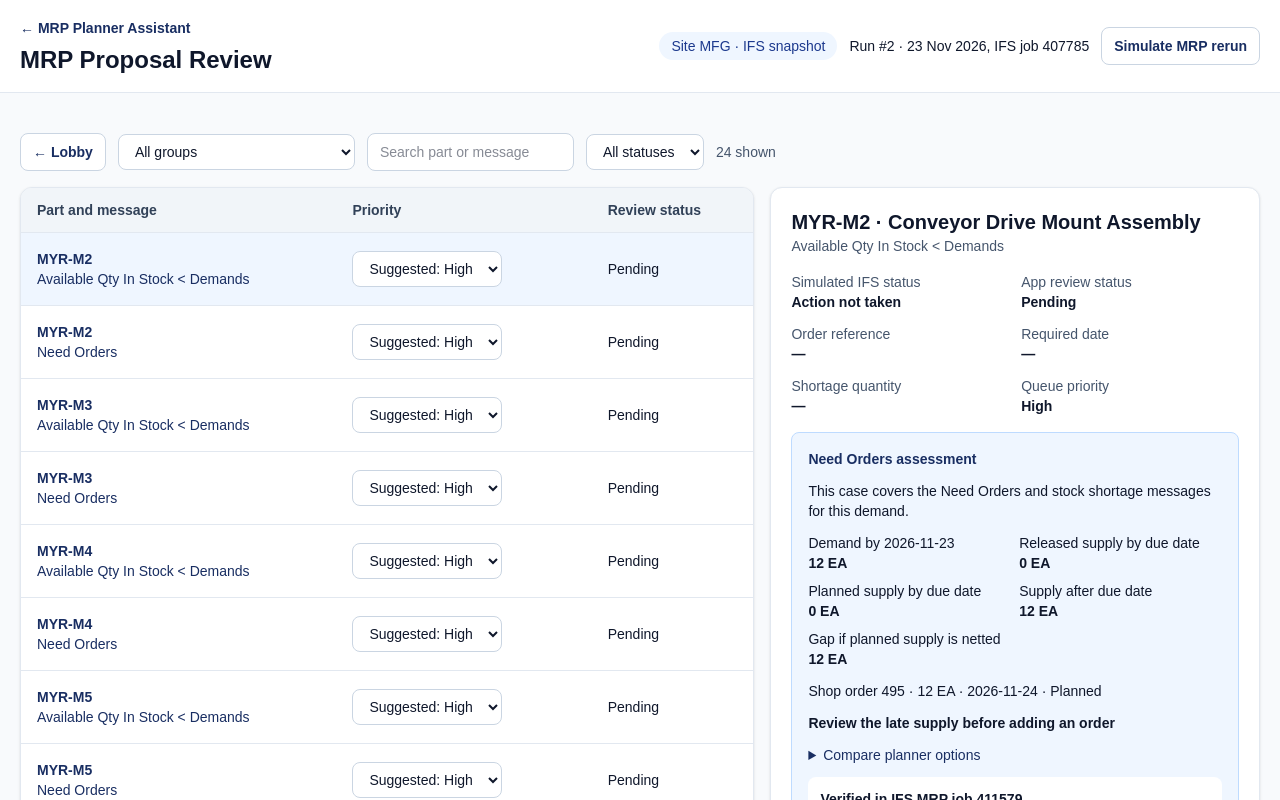
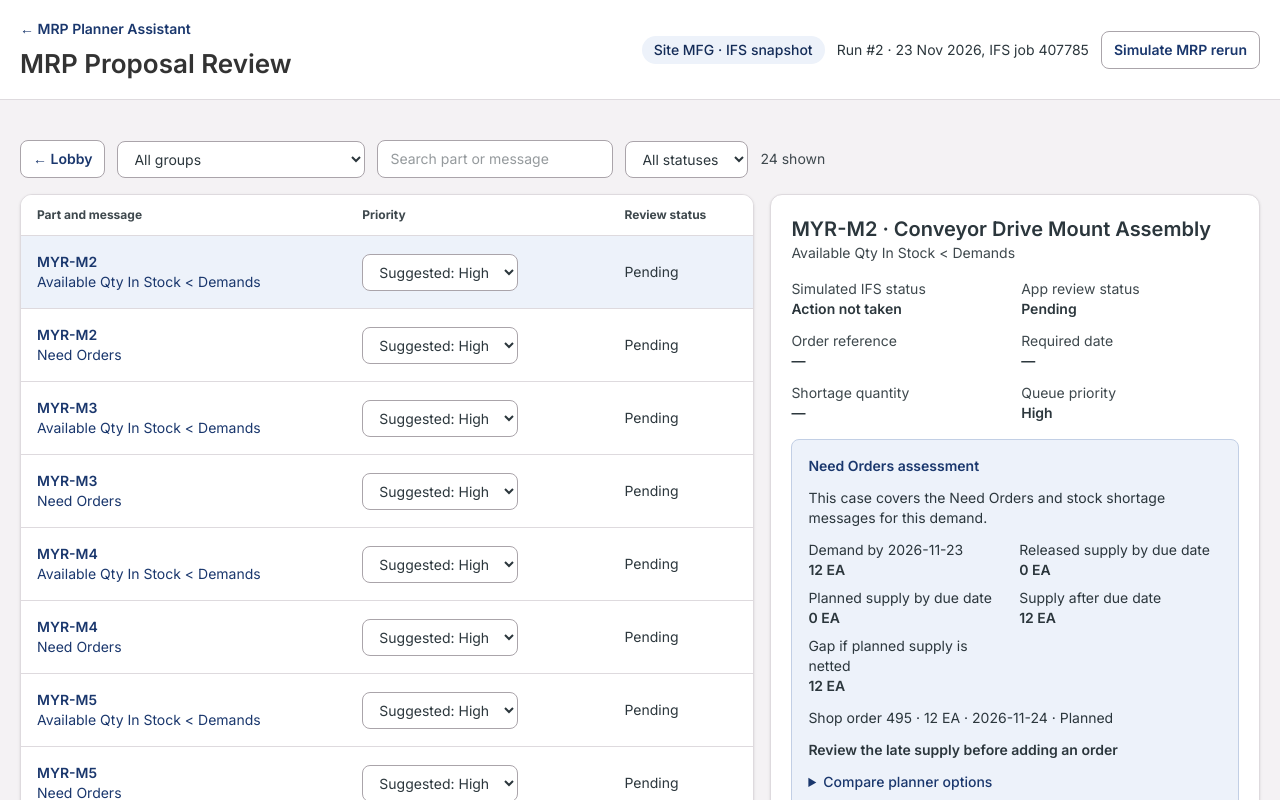
Before and after one commit to Saman-Aiorie/aiorie-website, a Next.js app: page /mrp-planner-assistant/demo in a window 1280 px wide. Both pictures are taken after a click on the button "View all proposals". Shown: the top 800 px of the page. Built offline with nearby package versions, Linux system fonts and the light colour scheme.

Commit message:
Apply IFS-inspired typography and palette to MRP demo

```diff
--- a/app/mrp-planner-assistant/demo/page.tsx
+++ b/app/mrp-planner-assistant/demo/page.tsx
@@ -1,7 +1,10 @@
 "use client";
 
 import Link from "next/link";
+import { Inter } from "next/font/google";
 import { useEffect, useState } from "react";
+
+const inter = Inter({ subsets: ["latin"] });
 
 const groups = [
   { id: "shortage", label: "Shortages and stock risk" },
@@ -53,10 +56,10 @@ const initial: DemoState = {
   history: { "no-demand": [{ status: "Applied", note: "Reviewed. No demand exists and no supply change is required.", run: 1, time: "22 Nov 2026, 16:36" }] },
 };
 const rank = { High: 0, Normal: 1, Low: 2 };
-const panel = "rounded-xl border border-slate-200 bg-white shadow-sm";
-const button = "rounded-lg border border-slate-300 bg-white px-3 py-2 text-sm font-semibold text-[#192e62] hover:bg-slate-100 focus-visible:ring-2 focus-visible:ring-blue-600";
-const primary = "rounded-lg bg-[#192e62] px-4 py-2 text-sm font-semibold text-white hover:bg-blue-900 focus-visible:ring-2 focus-visible:ring-blue-600";
-const field = "rounded-lg border border-slate-300 bg-white px-3 py-2 text-sm";
+const panel = "rounded-xl border border-[#dedade] bg-white shadow-sm";
+const button = "rounded-lg border border-[#aaa4aa] bg-white px-3 py-2 text-sm font-semibold text-[#1a376d] hover:bg-[#f9f9f9] focus-visible:ring-2 focus-visible:ring-[#1a376d]";
+const primary = "rounded-lg bg-[#1a376d] px-4 py-2 text-sm font-semibold text-white hover:bg-[#142c58] focus-visible:ring-2 focus-visible:ring-[#1a376d]";
+const field = "rounded-lg border border-[#aaa4aa] bg-white px-3 py-2 text-sm";
 
 type Supply = { order: string; quantity: number; due: string; status: "Released" | "Planned" };
 type NeedOrdersCase = {
@@ -110,8 +113,8 @@ function NeedOrdersReview({ part }: { part: string }) {
   }
   const result = assessNeedOrders(planning);
   return (
-    <section className="space-y-3 rounded-lg border border-blue-200 bg-blue-50 p-4 text-sm" aria-label="Need Orders assessment">
-      <h3 className="font-semibold text-[#192e62]">Need Orders assessment</h3>
+    <section className="space-y-3 rounded-lg border border-[#c2cfe5] bg-[#edf2fa] p-4 text-sm" aria-label="Need Orders assessment">
+      <h3 className="font-semibold text-[#1a376d]">Need Orders assessment</h3>
       <p>This case covers the Need Orders and stock shortage messages for this demand.</p>
       <dl className="grid grid-cols-2 gap-2">
         <div><dt>Demand by {planning.due}</dt><dd className="font-semibold">{planning.demand} EA</dd></div>
@@ -123,7 +126,7 @@ function NeedOrdersReview({ part }: { part: string }) {
       <ul className="space-y-1">{result.supply.map(order => <li key={order.order}>{order.order} · {order.quantity} EA · {order.due} · {order.status}</li>)}</ul>
       <p className="font-semibold">{result.recommendation}</p>
       <details>
-        <summary className="cursor-pointer font-medium text-[#192e62]">Compare planner options</summary>
+        <summary className="cursor-pointer font-medium text-[#1a376d]">Compare planner options</summary>
         <ul className="mt-2 space-y-2">{result.options.map(option => <li key={option.action}><strong>{option.action}</strong><p>{option.result}</p></li>)}</ul>
       </details>
       <div className="rounded-lg bg-white p-3">
@@ -202,15 +205,15 @@ export default function MrpPlannerDemo() {
   }
 
   return (
-    <div className="min-h-screen bg-slate-50 text-slate-900">
-      <header className="border-b border-slate-200 bg-white">
+    <div className={`${inter.className} min-h-screen bg-[#f4f2f4] text-[#2b363c]`}>
+      <header className="border-b border-[#dedade] bg-white">
         <div className="mx-auto flex max-w-7xl flex-wrap items-center justify-between gap-4 px-5 py-4">
           <div>
-            <Link href="/mrp-planner-assistant" className="text-sm font-semibold text-[#192e62] hover:underline">← MRP Planner Assistant</Link>
-            <h1 className="mt-1 text-2xl font-semibold">{queue ? "MRP Proposal Review" : "MRP Planning Lobby"}</h1>
+            <Link href="/mrp-planner-assistant" className="text-sm font-semibold text-[#1a376d] hover:underline">← MRP Planner Assistant</Link>
+            <h1 className="mt-1 text-[26px] font-semibold text-[#333333]">{queue ? "MRP Proposal Review" : "MRP Planning Lobby"}</h1>
           </div>
           <div className="flex flex-wrap items-center gap-3 text-sm">
-            <span className="rounded-full bg-blue-50 px-3 py-1 font-medium text-blue-900">Site MFG · IFS snapshot</span>
+            <span className="rounded-full bg-[#edf2fa] px-3 py-1 font-medium text-[#142c58]">Site MFG · IFS snapshot</span>
             <span>Run #{state.run} · {state.time}</span>
             <button disabled={!saved} className={button} onClick={() => { setNote(null); persist({ ...state, run: state.run + 1, time: stamp() }, "MRP rerun simulated. Previous decisions are in the history."); }}>Simulate MRP rerun</button>
           </div>
@@ -218,7 +221,7 @@ export default function MrpPlannerDemo() {
       </header>
 
       <main className="mx-auto max-w-7xl px-5 py-7">
-        <div role="status" className="mb-3 text-sm text-[#192e62]">{feedback}</div>
+        <div role="status" className="mb-3 text-sm text-[#1a376d]">{feedback}</div>
         {!queue ? (
           <>
             <div className="mb-5 flex flex-wrap items-center justify-between gap-3">
@@ -231,18 +234,18 @@ export default function MrpPlannerDemo() {
                 ["High priority pending", pending.filter(p => priority(p) === "High").length],
                 ["Affected parts", new Set(pending.map(p => p.part)).size],
                 ["Reappeared after MRP", pending.filter(reappeared).length],
-              ].map(([label, value]) => <div key={label} className={panel + " p-4"}><dt className="text-sm text-slate-600">{label}</dt><dd className="mt-1 text-2xl font-semibold text-[#192e62]">{value}</dd></div>)}
+              ].map(([label, value]) => <div key={label} className={panel + " p-4"}><dt className="text-sm text-[#3e484d]">{label}</dt><dd className="mt-1 text-2xl font-semibold text-[#1a376d]">{value}</dd></div>)}
             </dl>
             <div className="grid gap-4 md:grid-cols-2">
               {groups.map(group => {
                 const items = proposals.filter(p => p.group === group.id);
                 const open = items.filter(p => status(p) === "Pending");
                 return (
-                  <button key={group.id} onClick={() => openQueue(group.id)} className={panel + " border-t-4 border-t-[#192e62] p-5 text-left hover:bg-blue-50/60 focus-visible:ring-2 focus-visible:ring-blue-600"}>
+                  <button key={group.id} onClick={() => openQueue(group.id)} className={panel + " border-t-4 border-t-[#1a376d] p-5 text-left hover:bg-[#edf2fa] focus-visible:ring-2 focus-visible:ring-[#1a376d]"}>
                     <h3 className="text-lg font-semibold">{group.label}</h3>
-                    <p className="my-3 text-sm text-slate-600">{open.length} of {items.length} pending · {new Set(items.map(p => p.part)).size} parts · {open.filter(reappeared).length} reappeared</p>
+                    <p className="my-3 text-sm text-[#3e484d]">{open.length} of {items.length} pending · {new Set(items.map(p => p.part)).size} parts · {open.filter(reappeared).length} reappeared</p>
                     <ul className="space-y-1 text-sm">{[...new Set(items.map(p => p.message))].map(message => <li key={message}>{message} · {items.filter(p => p.message === message).length}</li>)}</ul>
-                    <span className="mt-4 block text-sm font-semibold text-blue-800">Open queue →</span>
+                    <span className="mt-4 block text-sm font-semibold text-[#1a376d]">Open queue →</span>
                   </button>
                 );
               })}
@@ -260,16 +263,16 @@ export default function MrpPlannerDemo() {
               <select aria-label="Review status" className={field} value={filter} onChange={e => { setFilter(e.target.value); setNote(null); }}>
                 {["All statuses", "Pending", "Applied", "Skipped"].map(item => <option key={item}>{item}</option>)}
               </select>
-              <span className="text-sm text-slate-600">{visible.length} shown</span>
+              <span className="text-sm text-[#3e484d]">{visible.length} shown</span>
             </div>
             <div className="grid items-start gap-4 lg:grid-cols-[minmax(0,1.5fr)_minmax(0,1fr)]">
               <div className={panel + " overflow-x-auto"}>
                 <table className="w-full text-left text-sm">
-                  <thead className="bg-slate-100 text-slate-700"><tr>{["Part and message", "Priority", "Review status"].map(h => <th key={h} scope="col" className="px-4 py-3">{h}</th>)}</tr></thead>
+                  <thead className="bg-white text-xs text-[#3e484d]"><tr>{["Part and message", "Priority", "Review status"].map(h => <th key={h} scope="col" className="px-4 py-3">{h}</th>)}</tr></thead>
                   <tbody>
                     {visible.map(p => (
-                      <tr key={p.id} className={"border-t border-slate-200 " + (selected?.id === p.id ? "bg-blue-50" : "")}>
-                        <td className="p-4"><button aria-pressed={selected?.id === p.id} className="text-left font-semibold text-[#192e62] hover:underline" onClick={() => { setId(p.id); setNote(null); setFeedback(""); }}>{p.part}<span className="block font-normal">{p.message}</span></button></td>
+                      <tr key={p.id} className={"border-t border-[#dedade] " + (selected?.id === p.id ? "bg-[#edf2fa]" : "")}>
+                        <td className="p-4"><button aria-pressed={selected?.id === p.id} className="text-left font-semibold text-[#1a376d] hover:underline" onClick={() => { setId(p.id); setNote(null); setFeedback(""); }}>{p.part}<span className="block font-normal">{p.message}</span></button></td>
                         <td className="p-4"><select disabled={!saved} aria-label={"Priority for " + p.message} className={field} value={state.overrides[p.id] ?? ""} onChange={e => {
                           const overrides = { ...state.overrides };
                           if (e.target.value) overrides[p.id] = e.target.value as Priority;
@@ -279,13 +282,13 @@ export default function MrpPlannerDemo() {
                         <td className="p-4">{status(p)}{reappeared(p) && <span className="block text-xs font-medium text-amber-800">Reappeared</span>}</td>
                       </tr>
                     ))}
-                    {!visible.length && <tr><td colSpan={3} className="p-5 text-slate-600">No proposals match these filters.</td></tr>}
+                    {!visible.length && <tr><td colSpan={3} className="p-5 text-[#3e484d]">No proposals match these filters.</td></tr>}
                   </tbody>
                 </table>
               </div>
               {selected && (
                 <aside className={panel + " space-y-4 p-5"} aria-label="Proposal details">
-                  <div><h2 className="text-xl font-semibold">{selected.part} · {selected.description}</h2><p className="text-sm text-slate-600">{selected.message}</p></div>
+                  <div><h2 className="text-xl font-semibold">{selected.part} · {selected.description}</h2><p className="text-sm text-[#3e484d]">{selected.message}</p></div>
                   {reappeared(selected) && <p className="rounded-lg bg-amber-50 p-3 text-sm text-amber-900">Previously reviewed · Reappeared after MRP</p>}
                   <dl className="grid grid-cols-2 gap-3 text-sm">
                     {[
@@ -295,15 +298,15 @@ export default function MrpPlannerDemo() {
                       ["Required date", selected.date ?? "—"],
                       ["Shortage quantity", selected.quantity === null ? "—" : selected.quantity + " units"],
                       ["Queue priority", priority(selected)],
-                    ].map(([label, value]) => <div key={label}><dt className="text-slate-600">{label}</dt><dd className="font-semibold">{value}</dd></div>)}
+                    ].map(([label, value]) => <div key={label}><dt className="text-[#3e484d]">{label}</dt><dd className="font-semibold">{value}</dd></div>)}
                   </dl>
                   {isShortage && <NeedOrdersReview part={selected.part} />}
                   {selectedCase && (state.caseReviews?.[selected.part] ? (
-                    <p className="text-sm text-slate-700">Follow-up queued · {state.caseReviews[selected.part]?.time}</p>
+                    <p className="text-sm text-[#3e484d]">Follow-up queued · {state.caseReviews[selected.part]?.time}</p>
                   ) : (
                     <button disabled={!saved} className={primary} onClick={queueCaseReview}>Queue follow-up</button>
                   ))}
-                  {!isShortage && <div className="rounded-lg bg-slate-100 p-3 text-sm">
+                  {!isShortage && <div className="rounded-lg bg-[#f9f9f9] p-3 text-sm">
                     <h3 className="font-semibold">{selected.followup}</h3>
                     <p className="mt-1">{selected.reason}</p>
                     <p className="mt-2"><strong>Action Taken</strong> · Action taken</p>
@@ -314,19 +317,19 @@ export default function MrpPlannerDemo() {
                     <button className={button} onClick={() => setNote(note === null ? defaultNote : null)}>{note === null ? "Edit and apply" : "Cancel edit"}</button>
                     <button disabled={!saved} className={button} onClick={() => decide("Skipped")}>Skip</button>
                   </div>}
-                  <div className="border-t border-slate-200 pt-3 text-sm">
+                  <div className="border-t border-[#dedade] pt-3 text-sm">
                     <h3 className="font-semibold">Decision history</h3>
                     <ul className="mt-2 space-y-2">
-                      {(state.history[selected.id] ?? []).map(d => <li key={d.run}><strong>{d.status}</strong> · Run #{d.run} · {d.time}{d.note && <p className="break-words text-slate-600">{d.note}</p>}</li>)}
+                      {(state.history[selected.id] ?? []).map(d => <li key={d.run}><strong>{d.status}</strong> · Run #{d.run} · {d.time}{d.note && <p className="break-words text-[#3e484d]">{d.note}</p>}</li>)}
                     </ul>
-                    {!state.history[selected.id]?.length && <p className="text-slate-600">No decisions recorded.</p>}
+                    {!state.history[selected.id]?.length && <p className="text-[#3e484d]">No decisions recorded.</p>}
                   </div>
                 </aside>
               )}
             </div>
           </>
         )}
-        <p className="mt-6 text-sm text-slate-600">The queue shows IFS MFG snapshot 407785. The two pilot cases include verified results from job 411579. Follow-up decisions are stored locally.</p>
+        <p className="mt-6 text-sm text-[#3e484d]">The queue shows IFS MFG snapshot 407785. The two pilot cases include verified results from job 411579. Follow-up decisions are stored locally.</p>
       </main>
     </div>
   );
```
